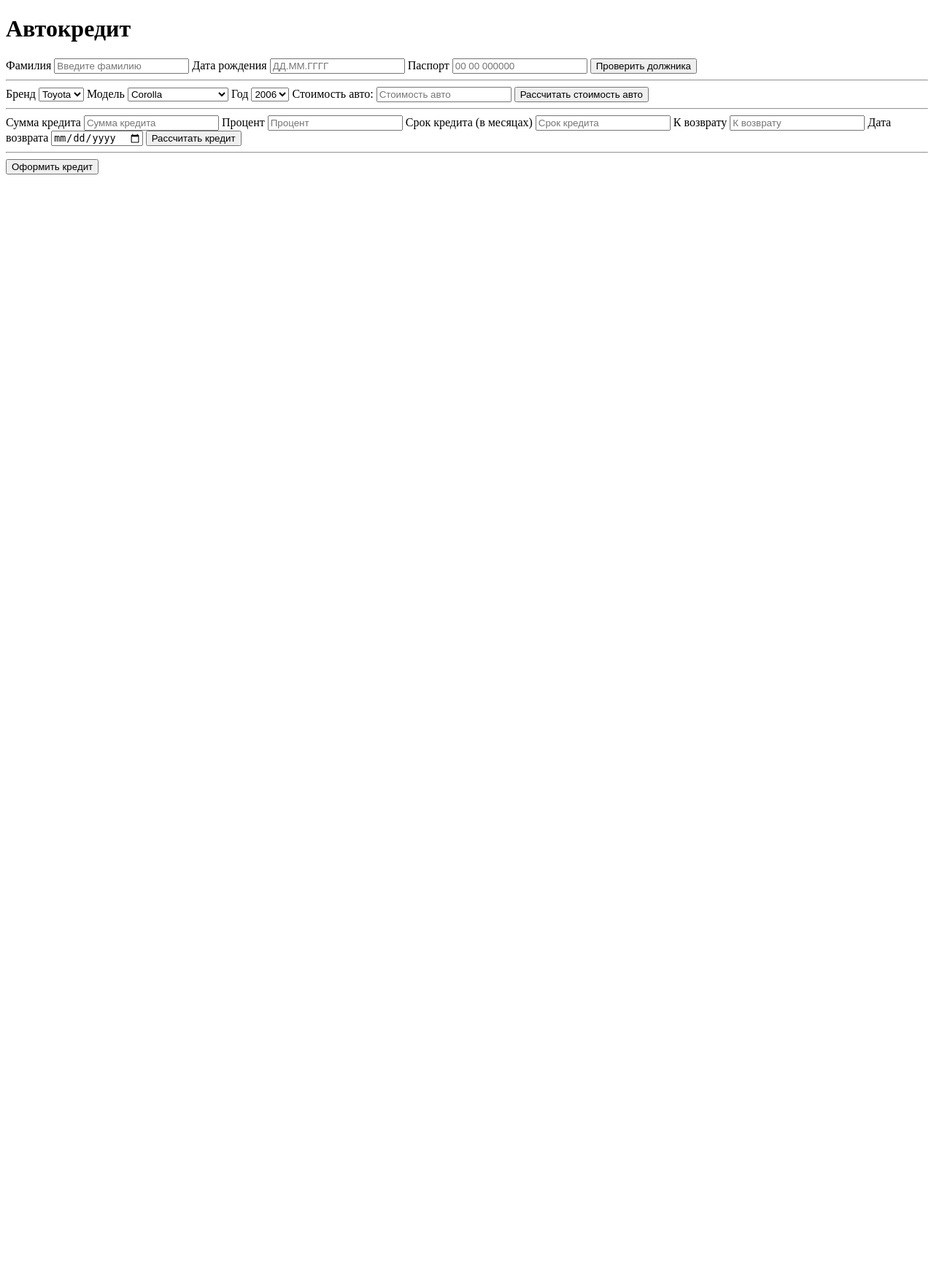
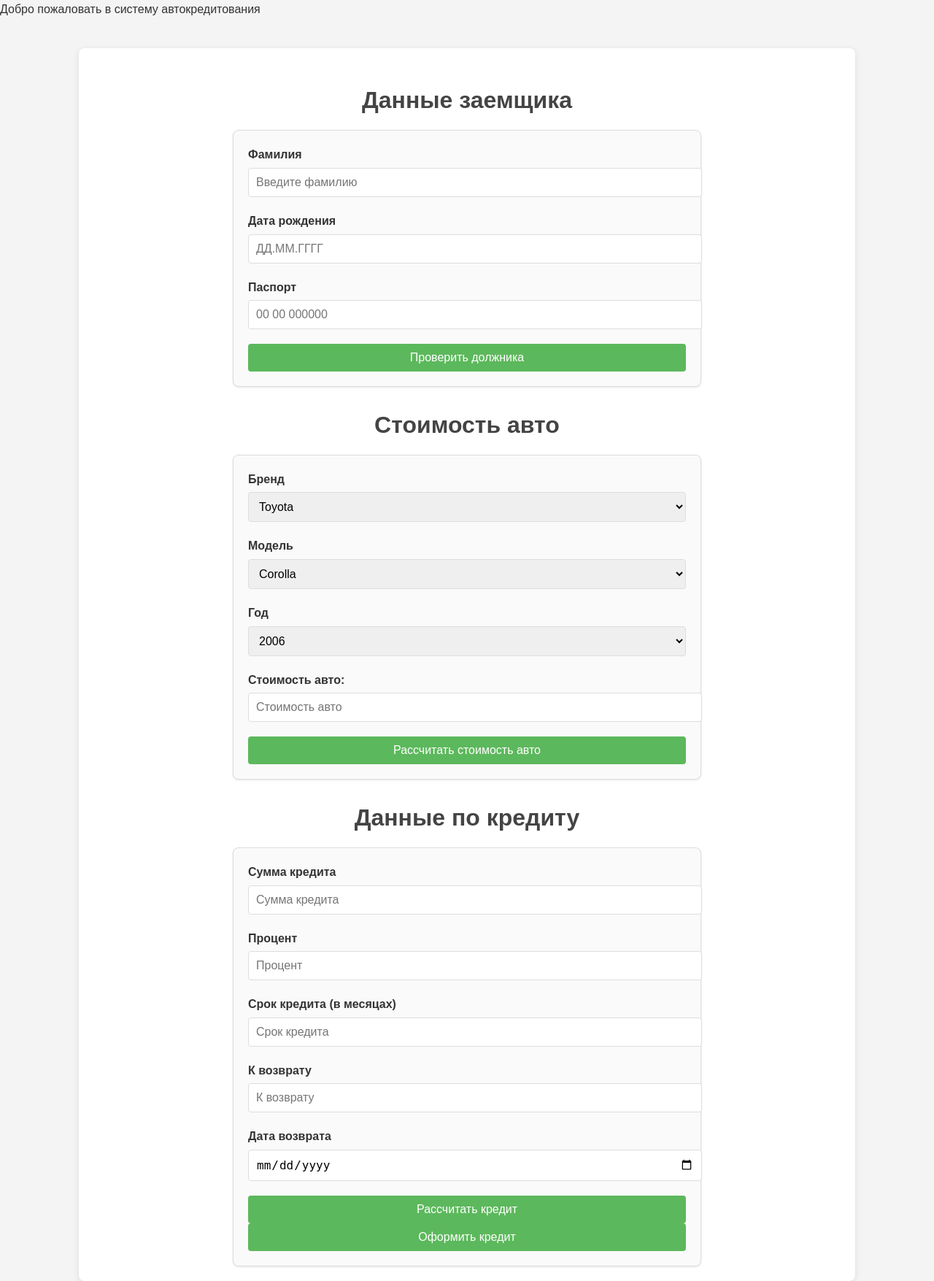
Before and after one commit to polaris2010/FlaskProject, a Flask app: page / in a window 1280 px wide. Shown: the whole page at 73% size. Before the commit the page ends 239 px from the top, so only its background shows below. Run offline with Flask 3, Linux system fonts and the light colour scheme.

Commit message:
Add files via upload

```diff
--- a/templates/index.html
+++ b/templates/index.html
@@ -5,23 +5,17 @@
     <meta name="viewport" content="width=device-width, initial-scale=1.0">
     <title>Автокредит</title>
 
+    <link rel="stylesheet" href="/static/css/app.css"> <!-- Подключение внешнего CSS -->
     <script src="https://code.jquery.com/jquery-3.6.0.min.js"></script>
     <script src="/static/js/scripts.js"></script>
-    <style>
-        .button-spacing {
-            margin-top: 0.75em;
-        }
-        #resultMessage {
-            color: red;
-            font-weight: bold;
-        }
-    </style>
-
 </head>
 <body>
-    <h1>Автокредит</h1>
+    <div class="banner">Добро пожаловать в систему автокредитования</div> <!-- Баннер -->
 
+    <div class="container"> <!-- Контейнер для боксов -->
         <!-- Форма для проверки должника -->
+        <div class="form-box">
+            <h2>Данные заемщика</h2>
             <form id="loanForm">
                 <label for="fio">Фамилия</label>
                 <input type="text" id="fio" name="fio" placeholder="Введите фамилию">
@@ -35,10 +29,11 @@
                 <button type="button" id="checkDebtor">Проверить должника</button>
                 <div id="resultMessage"></div>
             </form>
-
-    <hr>
+        </div>
 
         <!-- Форма для расчета стоимости авто -->
+        <div class="form-box">
+            <h2>Стоимость авто</h2>
             <form id="calculatePriceForm">
                 <label for="brand">Бренд</label>
                 <select id="brand" name="brand">
@@ -59,18 +54,16 @@
                     <option value="2020">2020</option>
                 </select>
 
-    <!-- Поле для отображения стоимости авто -->
-
                 <label for="carPrice">Стоимость авто:</label>
                 <input type="text" id="carPrice" name="carPrice" placeholder="Стоимость авто" readonly>
 
-    <!-- Кнопка для расчета стоимости авто -->
                 <button type="button" id="calculatePrice">Рассчитать стоимость авто</button>
+            </form>
+        </div>
 
-</form>
-
-    <hr>
-
+        <!-- Форма для кредита -->
+        <div class="form-box">
+            <h2>Данные по кредиту</h2>
             <form id="CreditForm">
                 <label for="credit_sum">Сумма кредита</label>
                 <input type="number" id="credit_sum" name="credit_sum" placeholder="Сумма кредита" step="0.01" required>
@@ -90,12 +83,11 @@
                 <button type="button" id="Ok_credit">Рассчитать кредит</button>
                 <div id="resultMessage"></div>
 
-    <hr>
+                <button type="button" id="Make_credit">Оформить кредит</button>
+            </form>
+        </div>
+    </div>
 
-    <button type="button" id="Make_credit">Оформить кредит</button>
-
-
-</form>
-
+    <script src="/static/js/scripts.js"></script>
 </body>
 </html>
```
Lines whose indentation alone changed are shown as unchanged.
